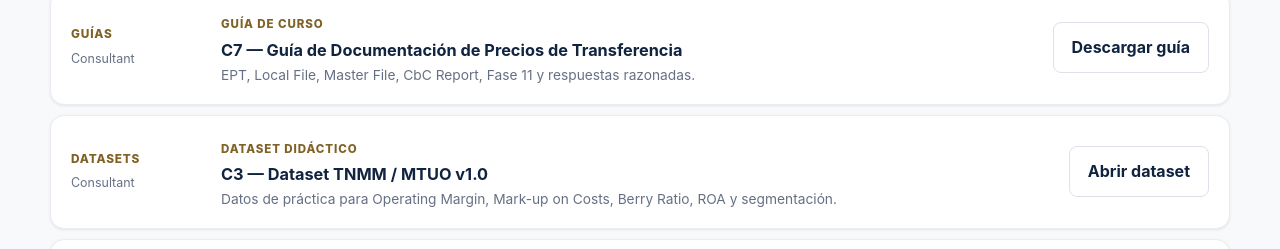
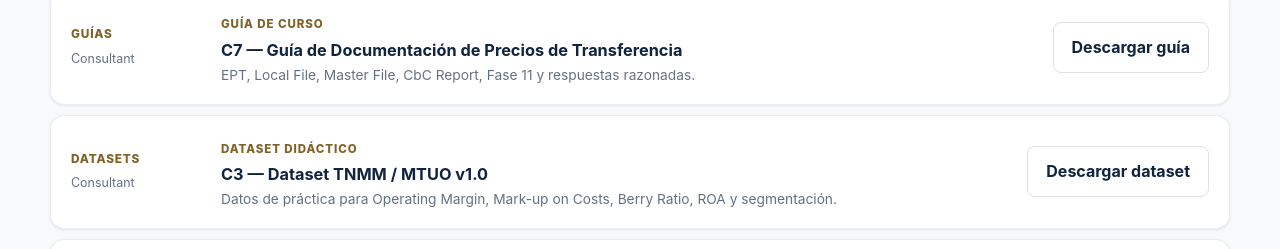
Before and after one commit to manuelcarrero-hash/transfer-pricing-insights-academy, a React (Vite) app: page /resources in a window 1280 px wide. Shown: the part 2709-2958 px from the top of the page. Built offline with nearby package versions, Linux system fonts and the light colour scheme.

Commit message:
fix: deliver editable dataset as independent download

```diff
--- a/src/pages/ResourcesExtendedPage.tsx
+++ b/src/pages/ResourcesExtendedPage.tsx
@@ -29,7 +29,7 @@ const resources: LibraryResource[] = [
   { id:'c5', category:'Guías', level:'Consultant', type:'Guía de curso', title:'C5 — Guía de Ajustes de Comparabilidad', description:'Materialidad, capital de trabajo, PP&E, volumen, cuándo no ajustar y respuestas razonadas.', href:'https://drive.google.com/file/d/1baUjdizfdfCC0YhVvmLmqGE0oRpbC9-n/view' },
   { id:'c6', category:'Guías', level:'Consultant', type:'Guía de curso', title:'C6 — Guía del Rango de Plena Competencia', description:'Rango completo, cuartiles, mediana, outliers, laboratorios y respuestas razonadas.', href:'https://drive.google.com/file/d/1q1G4zUnNCPBvTdCqmAPppb6gQAH3v2pb/view' },
   { id:'c7', category:'Guías', level:'Consultant', type:'Guía de curso', title:'C7 — Guía de Documentación de Precios de Transferencia', description:'EPT, Local File, Master File, CbC Report, Fase 11 y respuestas razonadas.', href:'https://drive.google.com/file/d/1yyzN_emA2ebR5LMsnlcD4ARJgO02sekM/view' },
-  { id:'c3-dataset', category:'Datasets', level:'Consultant', type:'Dataset didáctico', title:'C3 — Dataset TNMM / MTUO v1.0', description:'Datos de práctica para Operating Margin, Mark-up on Costs, Berry Ratio, ROA y segmentación.', href:'https://docs.google.com/spreadsheets/d/1_1KV_MMz3Ia-3E9KVM7gJS9KhaRod90pXsgjMceL_OY/edit' },
+  { id:'c3-dataset', category:'Datasets', level:'Consultant', type:'Dataset didáctico', title:'C3 — Dataset TNMM / MTUO v1.0', description:'Datos de práctica para Operating Margin, Mark-up on Costs, Berry Ratio, ROA y segmentación.', href:'https://drive.google.com/uc?export=download&id=1_1KV_MMz3Ia-3E9KVM7gJS9KhaRod90pXsgjMceL_OY' },
   { id:'ss1', category:'Guías', level:'Semi Senior', type:'Guía de curso', title:'SS1 — Guía de Estudio Servicios Intragrupo', description:'Benefit test, shareholder activities, duplicidad, allocation keys, cost base, low-value services y respuestas razonadas.', href:'https://drive.google.com/file/d/1TZCCsv4Nt9haMgH-rvzu6w-s203DudI1/view' },
   { id:'ss2', category:'Guías', level:'Semi Senior', type:'Guía de curso', title:'SS2 — Guía de Estudio Activos Intangibles', description:'Propiedad legal vs. retornos, DEMPE conceptual, licencia/transferencia, métodos, HTVI, laboratorios y Fase 13.', href:'https://drive.google.com/file/d/1tqga90WpxOiFECau4AMGmww1Qb5PSPcc/view' },
   { id:'ss3', category:'Guías', level:'Semi Senior', type:'Guía de curso', title:'SS3 — Guía de Estudio DEMPE', description:'Development, Enhancement, Maintenance, Protection, Exploitation, control del riesgo, financiamiento, laboratorios y Fase 14.', href:'https://drive.google.com/file/d/1EejgsPK4CFUjmMFnPOQYkX6VhDWnkUiE/view' },
@@ -55,7 +55,7 @@ const levels: ResourceLevel[] = ['Todos', 'Junior', 'Consultant', 'Semi Senior',
 function resourceActionLabel(resource: LibraryResource) {
   if (resource.category === 'Guías') return 'Descargar guía';
   if (resource.category === 'Libro') return 'Abrir libro';
-  if (resource.category === 'Datasets') return 'Abrir dataset';
+  if (resource.category === 'Datasets') return 'Descargar dataset';
   return 'Abrir recurso';
 }
 
```
